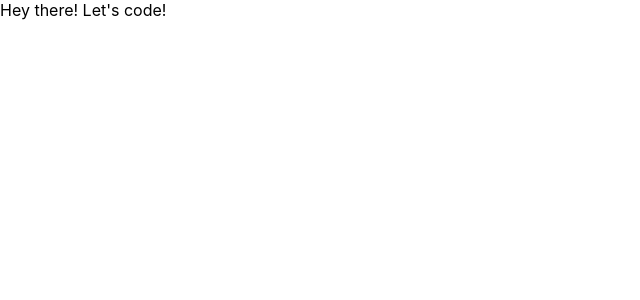
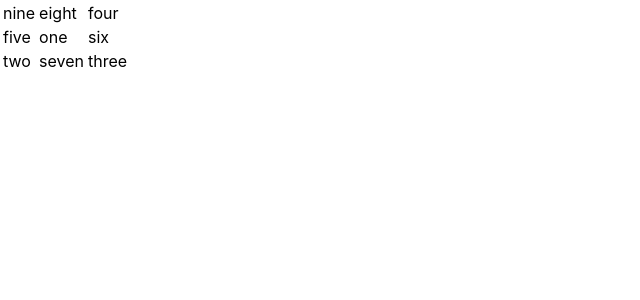
Before and after one commit to rempartIrien/bingo-generator, a React (Vite) app: page / in a window 1280 px wide. Shown: the top 300 px of the page, without its empty margins (0-640 px from the left). Built offline with nearby package versions, Linux system fonts and the light colour scheme; the HTML template or start-up script is replaced by a standard one.

Commit message:
Add a grid shuffling hard coded array

```diff
--- a/src/App.tsx
+++ b/src/App.tsx
@@ -2,11 +2,14 @@ import React from 'react';
 import { BrowserRouter } from 'react-router-dom';
 
 import './App.css';
+import Grid from './grid/Grid';
 
 function App(): JSX.Element {
   return (
     <BrowserRouter>
-      <main className="App">Hey there! Let&apos;s code!</main>
+      <main className="App">
+        <Grid></Grid>
+      </main>
     </BrowserRouter>
   );
 }
--- /dev/null
+++ b/src/grid/Grid.tsx
@@ -0,0 +1,39 @@
+import React from 'react';
+
+import { shuffleArray, toGrid } from './random.util';
+
+const HARD_CODED_STUFF: string[] = [
+  'one',
+  'two',
+  'three',
+  'four',
+  'five',
+  'six',
+  'seven',
+  'eight',
+  'nine'
+];
+
+function Grid(): JSX.Element {
+  const randomizedStuff: string[][] = toGrid(
+    shuffleArray(HARD_CODED_STUFF),
+    3,
+    3
+  );
+
+  return (
+    <table>
+      <tbody>
+        {randomizedStuff.map((array, index) => (
+          <tr key={index}>
+            {array.map((value, i) => (
+              <td key={`${index}_${i}`}>{value}</td>
+            ))}
+          </tr>
+        ))}
+      </tbody>
+    </table>
+  );
+}
+
+export default Grid;
--- /dev/null
+++ b/src/grid/random.util.ts
@@ -0,0 +1,33 @@
+export function toGrid(
+  stuff: string[],
+  rowNumber: number,
+  columnNumber: number
+): string[][] {
+  if (stuff.length < rowNumber * columnNumber) {
+    const root: number = Math.floor(Math.sqrt(stuff.length));
+    return toGrid(stuff, root, root);
+  }
+  return [...Array(rowNumber)].map((v, rowIndex) =>
+    [...Array(columnNumber)].map(
+      (v, colIndex) => stuff[rowIndex * rowNumber + colIndex]
+    )
+  );
+}
+
+export function shuffleArray(stuff: string[]): string[] {
+  return stuff.reduce(
+    ({ remaining, result }) => {
+      const index: number = Math.floor(Math.random() * remaining.length);
+      const item: string = remaining[index];
+      const newRemaining: string[] = [
+        ...remaining.slice(0, index),
+        ...remaining.slice(index + 1)
+      ];
+      return { remaining: newRemaining, result: result.concat(item) };
+    },
+    {
+      remaining: stuff,
+      result: [] as string[]
+    }
+  ).result;
+}
```
Also changed, not shown: 1 other file (tests, documents, lock files or other folders).
